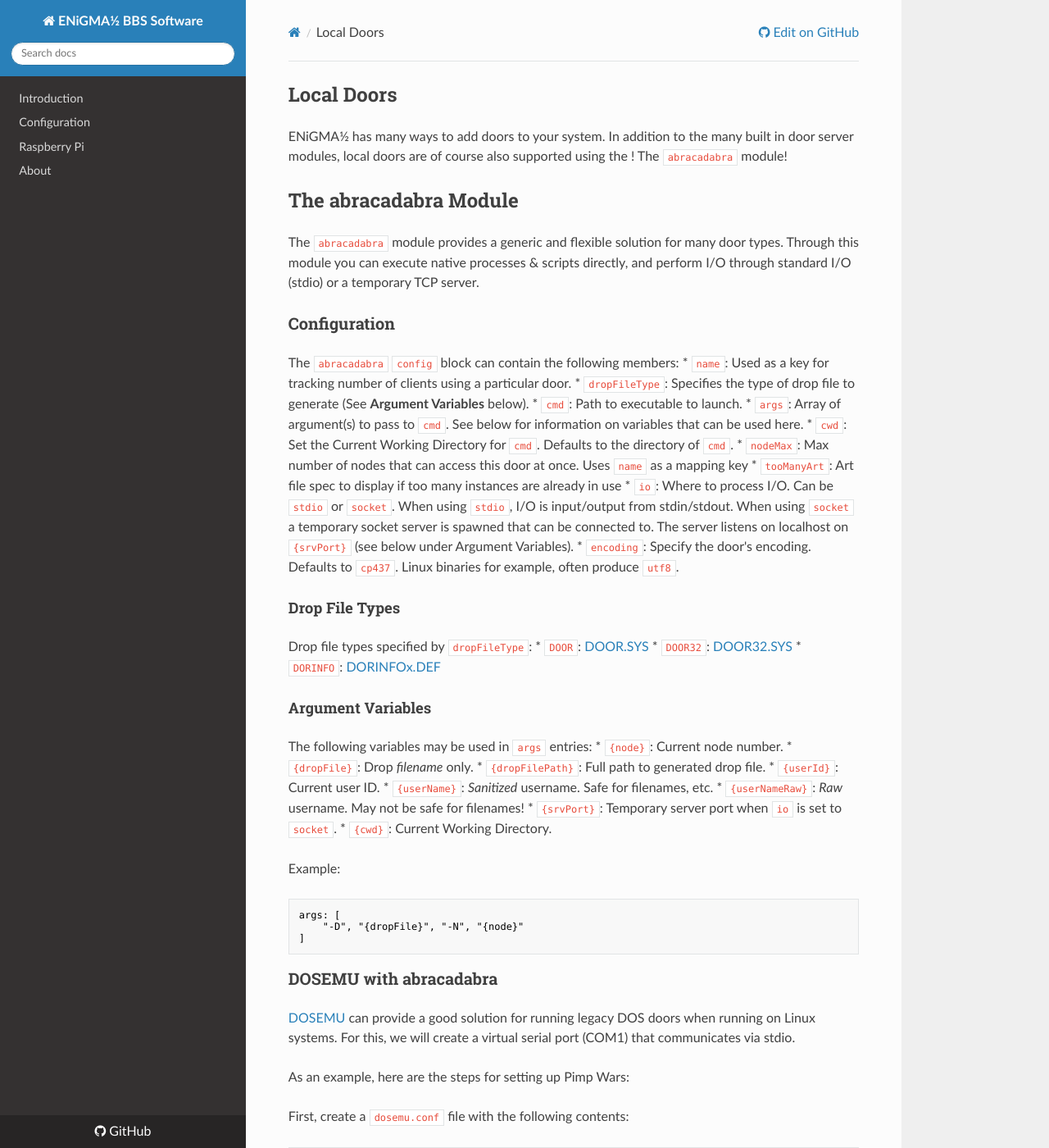
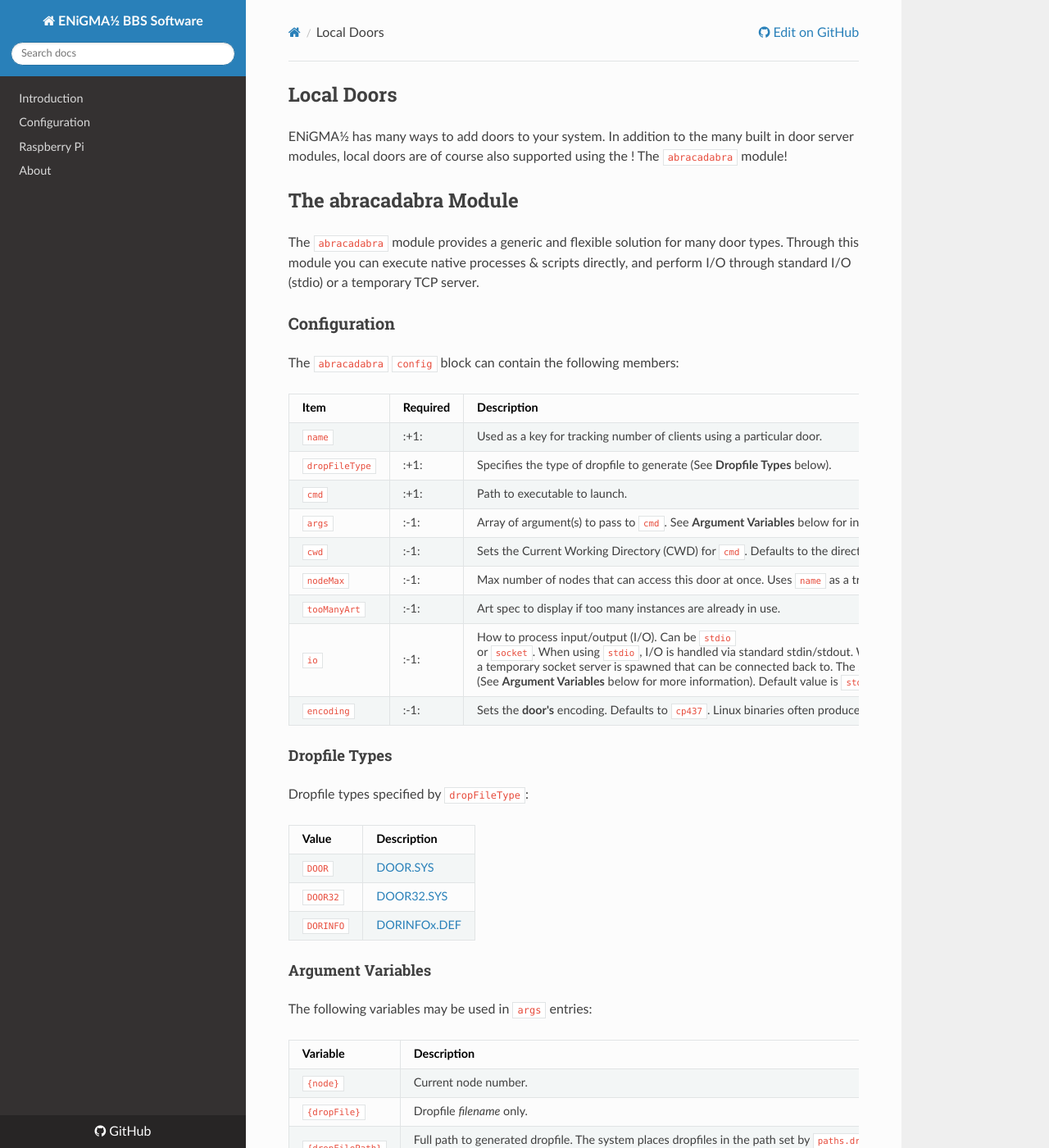
Before and after one commit to NuSkooler/enigma-bbs, an MkDocs documentation site: the page built from docs/modding/local-doors.md, in a window 1280 px wide and 1400 px high. Shown: the whole window at 82% size. Built offline with MkDocs 1.6.1, drawn with Linux system fonts in a browser that asks for light colours; nearby versions of some CDN libraries; old or Windows-style settings are respelled for this version of MkDocs; some of the changed text lies outside the part shown.

Commit message:
Lots of local door doc cleanup + notes on bivrost! / shared file descriptor usage

````diff
--- a/docs/modding/local-doors.md
+++ b/docs/modding/local-doors.md
@@ -10,37 +10,48 @@ The `abracadabra` module provides a generic and flexible solution for many door
 
 ### Configuration
 The `abracadabra` `config` block can contain the following members:
-* `name`: Used as a key for tracking number of clients using a particular door.
-* `dropFileType`: Specifies the type of drop file to generate (See **Argument Variables** below).
-* `cmd`: Path to executable to launch.
-* `args`: Array of argument(s) to pass to `cmd`. See below for information on variables that can be used here.
-* `cwd`: Set the Current Working Directory for `cmd`. Defaults to the directory of `cmd`.
-* `nodeMax`: Max number of nodes that can access this door at once. Uses `name` as a mapping key
-* `tooManyArt`: Art file spec to display if too many instances are already in use
-* `io`: Where to process I/O. Can be `stdio` or `socket`. When using `stdio`, I/O is input/output from stdin/stdout. When using `socket` a temporary socket server is spawned that can be connected to. The server listens on localhost on `{srvPort}` (see below under Argument Variables).
-* `encoding`: Specify the door's encoding. Defaults to `cp437`. Linux binaries for example, often produce `utf8`.
 
-#### Drop File Types
-Drop file types specified by `dropFileType`:
-* `DOOR`: [DOOR.SYS](http://goldfndr.home.mindspring.com/dropfile/doorsys.htm)
-* `DOOR32`: [DOOR32.SYS](https://raw.githubusercontent.com/NuSkooler/ansi-bbs/master/docs/dropfile_formats/door32_sys.txt)
-* `DORINFO`: [DORINFOx.DEF](http://goldfndr.home.mindspring.com/dropfile/dorinfo.htm)
+| Item | Required | Description |
+|------|----------|-------------|
+| `name` | :+1: | Used as a key for tracking number of clients using a particular door. |
+| `dropFileType` | :+1: | Specifies the type of dropfile to generate (See **Dropfile Types** below). |
+| `cmd` | :+1: | Path to executable to launch. |
+| `args` | :-1: | Array of argument(s) to pass to `cmd`. See **Argument Variables** below for information on variables that can be used here.
+| `cwd` | :-1: | Sets the Current Working Directory (CWD) for `cmd`. Defaults to the directory of `cmd`. |
+| `nodeMax` | :-1: | Max number of nodes that can access this door at once. Uses `name` as a tracking key. |
+| `tooManyArt` | :-1: | Art spec to display if too many instances are already in use. |
+| `io` | :-1: | How to process input/output (I/O). Can be `stdio` or `socket`. When using `stdio`, I/O is handled via standard stdin/stdout. When using `socket` a temporary socket server is spawned that can be connected back to. The server listens on localhost on `{srvPort}` (See **Argument Variables** below for more information). Default value is `stdio`. |
+| `encoding` | :-1: | Sets the **door's** encoding. Defaults to `cp437`. Linux binaries often produce `utf8`. |
+
+#### Dropfile Types
+Dropfile types specified by `dropFileType`:
+
+| Value | Description |
+|-------|-------------|
+| `DOOR` | [DOOR.SYS](http://goldfndr.home.mindspring.com/dropfile/doorsys.htm)
+| `DOOR32` | [DOOR32.SYS](https://raw.githubusercontent.com/NuSkooler/ansi-bbs/master/docs/dropfile_formats/door32_sys.txt)
+| `DORINFO` | [DORINFOx.DEF](http://goldfndr.home.mindspring.com/dropfile/dorinfo.htm)
 
 #### Argument Variables
 The following variables may be used in `args` entries:
-* `{node}`: Current node number.
-* `{dropFile}`: Drop _filename_ only.
-* `{dropFilePath}`: Full path to generated drop file.
-* `{userId}`: Current user ID.
-* `{userName}`: _Sanitized_ username. Safe for filenames, etc.
-* `{userNameRaw}`: _Raw_ username. May not be safe for filenames!
-* `{srvPort}`: Temporary server port when `io` is set to `socket`.
-* `{cwd}`: Current Working Directory.
 
-Example:
+| Variable | Description | Example |
+|----------|-------------|---------|
+| `{node}` | Current node number. | `1` |
+| `{dropFile}` | Dropfile _filename_ only. | `DOOR.SYS` |
+| `{dropFilePath}` | Full path to generated dropfile. The system places dropfiles in the path set by `paths.dropFiles` in `config.hjson`. | `C:\enigma-bbs\drop\node1\DOOR.SYS` |
+| `{userId}` | Current user ID. | `420` |
+| `{userName}` | _Sanitized_ username. Safe for filenames, etc. | `izard` |
+| `{userNameRaw}` | _Raw_ username. May not be safe for filenames! | `\/\/izard` |
+| `{srvPort}` | Temporary server port when `io` is set to `socket`. | `1234` |
+| `{cwd}` | Current Working Directory. | `/home/enigma-bbs/doors/foo/` |
+
+Example `args` member using some variables described above:
 ```hjson
 args: [
-    "-D", "{dropFile}", "-N", "{node}"
+    "-D", "{dropFilePath}",
+    "-N", "{node}"
+    "-U", "{userId}"
 ]
 ```
 
@@ -63,7 +74,7 @@ $_com1 = "virtual"
 
 The line `$_com1 = "virtual"` tells DOSEMU to use `stdio` as a virtual serial port on COM1.
 
-Next, we create a virtual **X** drive for Pimp Wars to live such as `/enigma-bbs/DOS/X/PW` and map it with a custom `autoexec.bat` file within DOSEMU:
+Next, we create a virtual **X** drive for Pimp Wars to live such as `/enigma-bbs/DOS/X/PW` and map it with a custom `AUTOEXEC.BAT` file within DOSEMU:
 ```
 @echo off
 path d:\bin;d:\gnu;d:\dosemu
@@ -80,30 +91,70 @@ Note that we also have the [BNU](http://www.pcmicro.com/bnu/) FOSSIL driver inst
 Finally, let's create a `menu.hjson` entry to launch the game:
 ```hjson
 doorPimpWars: {
-	desc: Playing PimpWars
-	module: abracadabra
-	config: {
-		name: PimpWars
-		dropFileType: DORINFO
-		cmd: /usr/bin/dosemu
-		args: [
-			"-quiet",
+    desc: Playing PimpWars
+    module: abracadabra
+    config: {
+        name: PimpWars
+        dropFileType: DORINFO
+        cmd: /usr/bin/dosemu
+        args: [
+            "-quiet",
             "-f",
             "/path/to/dosemu.conf",
             "X:\\PW\\START.BAT {dropFile} {node}"
-		],
-		nodeMax: 1
-		tooManyArt: DOORMANY
+        ],
+        nodeMax: 1
+        tooManyArt: DOORMANY
         io: stdio
-	}
+    }
 }
-
 ```
 
+### Shared Socket Descriptors
+Due to Node.js limitations, ENiGMA½ does not _directly_ support `DOOR32.SYS` style socket descriptor sharing (other `DOOR32.SYS` features are fully supported). However, a separate binary called [bivrost!](https://github.com/NuSkooler/bivrost) can be used. bivrost! is available for Windows and Linux x86/i686 and x86_64/AMD64. Other platforms where [Rust](https://www.rust-lang.org/) builds are likely to work as well.
+
+#### Example configuration
+Below is an example `menu.hjson` entry using bivrost! to launch a door:
+
+```hjson
+doorWithBivrost: {
+    desc: Bivrost Example
+    module: abracadabra
+    config: {
+        name: BivrostExample
+        dropFileType: DOOR32
+        cmd: "C:\\enigma-bbs\\utils\\bivrost.exe"
+        args: [
+            "--port", "{srvPort}",          //  bivrost! will connect this port on localhost
+            "--dropfile", "{dropFilePath}", //  ...and read this DOOR32.SYS produced by ENiGMA½
+            "--out", "C:\\doors\\jezebel",  //  ...and produce a NEW DOOR32.SYS here.
+
+            //
+            //  Note that the final <target> params bivrost! will use to
+            //  launch the door are grouped here. The {fd} variable could
+            //  also be supplied here if needed.
+            //
+            "C:\\door\\door.exe C:\\door\\door32.sys"
+        ],
+        nodeMax: 1
+        tooManyArt: DOORMANY
+        io: socket
+    }
+}
+```
+
+Please see the [bivrost!](https://github.com/NuSkooler/bivrost) documentation for more information.
+
+#### Phenom Productions Releases
+Pre-built binaries of bivrost! have been released under [Phenom Productions](https://www.phenomprod.com/) and can be found on various boards.
+
+#### Alternative Workarounds
+Alternative workarounds include Telnet Bridge (`telnet_bridge` module) to hook up Telnet-accessible (including local) door servers -- It may also be possible bridge via [NET2BBS](http://pcmicro.com/netfoss/guide/net2bbs.html).
+
 ### QEMU with abracadabra
-[QEMU](http://wiki.qemu.org/Main_Page) provides a robust, cross platform solution for launching doors under many platforms (likely anwywhere Node.js is supported and ENiGMA½ can run). Note however that there is an important and major caveat: **Multiple instances of a particular door/OS image should not be run at once!** Being more flexible means being a bit more complex. Let's look at an example for running L.O.R.D. under a UNIX like system such as Linux or FreeBSD.
+[QEMU](http://wiki.qemu.org/Main_Page) provides a robust, cross platform solution for launching doors under many platforms (likely anywhere Node.js is supported and ENiGMA½ can run). Note however that there is an important and major caveat: **Multiple instances of a particular door/OS image should not be run at once!** Being more flexible means being a bit more complex. Let's look at an example for running L.O.R.D. under a UNIX like system such as Linux or FreeBSD.
 
-Basically we'll be creating a bootstrap shell script that generates a temporary node specific `go.bat` to launch our door. This will be called from `autoexec.bat` within our QEMU FreeDOS partition.
+Basically we'll be creating a bootstrap shell script that generates a temporary node specific `GO.BAT` to launch our door. This will be called from `AUTOEXEC.BAT` within our QEMU FreeDOS partition.
 
 #### Step 1: Create a FreeDOS image
 [FreeDOS](http://www.freedos.org/) is a free mostly MS-DOS compatible DOS package that works well for running 16bit doors. Follow the [QEMU/FreeDOS](https://en.wikibooks.org/wiki/QEMU/FreeDOS) guide for creating an `freedos_c.img`. This will contain FreeDOS itself and installed BBS doors.
@@ -114,7 +165,7 @@ qemu-system-i386 -localtime /home/enigma/dos/images/freedos_c.img -hdb fat:/path
 ```
 
 With the above you can now copy files from D: to C: within FreeDOS and add the following to it's `autoexec.bat`:
-```batch
+```bat
 CALL E:\GO.BAT
 ```
 
@@ -146,7 +197,7 @@ unix2dos /home/enigma/dos/go/node$NODE/GO.BAT
 qemu-system-i386 -localtime /home/enigma/dos/images/freedos_c.img -chardev socket,port=$SRVPORT,nowait,host=localhost,id=s0 -device isa-serial,chardev=s0 -hdb fat:/home/enigma/xibalba/dropfiles/node$NODE -hdc fat:/home/enigma/dos/go/node$NODE -nographic
 ```
 
-Note the `qemu-system-i386` line. We're telling QEMU to launch and use localtime for the clock, create a character device that connects to our temporary server port on localhost and map that to a serial device. The `-hdb` entry will represent the D: drive where our drop file is generated, while `-hdc` is the path that `GO.BAT` is generated in (`E:\GO.BAT`). Finally we specify `-nographic` to run headless.
+Note the `qemu-system-i386` line. We're telling QEMU to launch and use localtime for the clock, create a character device that connects to our temporary server port on localhost and map that to a serial device. The `-hdb` entry will represent the D: drive where our dropfile is generated, while `-hdc` is the path that `GO.BAT` is generated in (`E:\GO.BAT`). Finally we specify `-nographic` to run headless.
 
 For doors that do not *require* a FOSSIL driver, it is recommended to not load or use one unless you are having issues.
 
@@ -154,29 +205,25 @@ For doors that do not *require* a FOSSIL driver, it is recommended to not load o
 Finally we can create a `menu.hjson` entry using the `abracadabra` module:
 ```hjson
 doorLORD: {
-	desc: Playing L.O.R.D.
-	module: abracadabra
-	config: {
-		name: LORD
-		dropFileType: DOOR
-		cmd: /home/enigma/dos/scripts/lord.sh
-		args: [
-			"{node}",
-			"{dropFile}",
-			"{srvPort}",
-		],
-		nodeMax: 1
-		tooManyArt: DOORMANY
-		io: socket
-	}
+    desc: Playing L.O.R.D.
+    module: abracadabra
+    config: {
+        name: LORD
+        dropFileType: DOOR
+        cmd: /home/enigma/dos/scripts/lord.sh
+        args: [
+            "{node}",
+            "{dropFile}",
+            "{srvPort}",
+        ],
+        nodeMax: 1
+        tooManyArt: DOORMANY
+        io: socket
+    }
 }
 ```
 
-## Shared Socket Descriptors
-As of this writing `DOOR32.SYS` style socket descriptor sharing is **not** supported. Workarounds include using the Telnet Bridge (`telnet_bridge` module) to hook up to local Telnet-accessible door servers such as [NET2BBS](http://pcmicro.com/netfoss/guide/net2bbs.html).
-
 ## Additional Resources
-
 ### DOSBox
 * [DOSBox-X](https://github.com/joncampbell123/dosbox-x)
 
````
